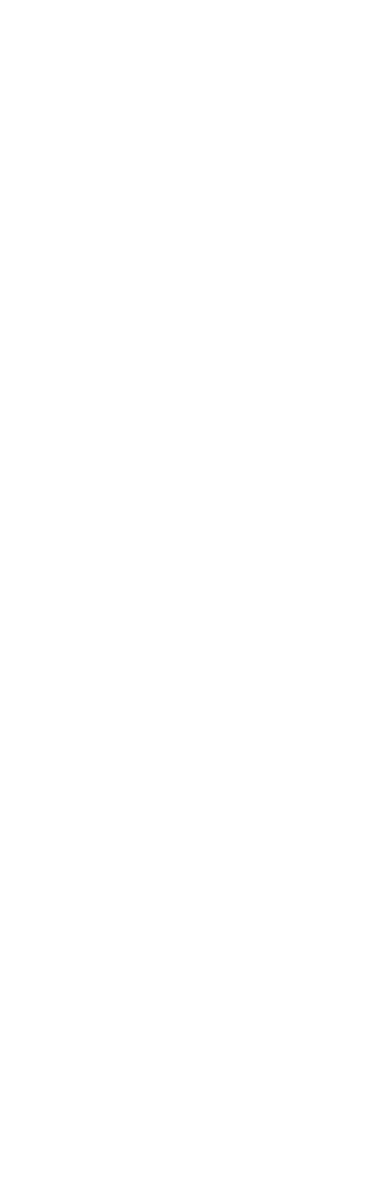
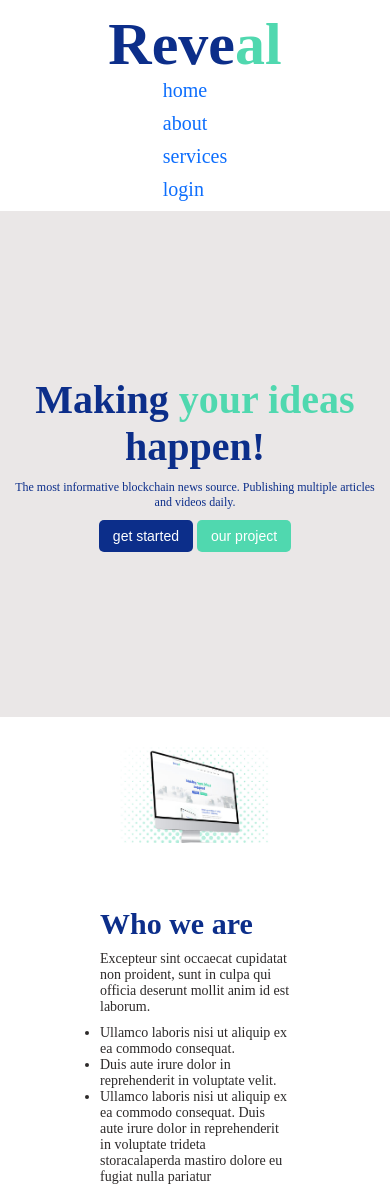
Before and after one commit to Mohosin075/reveal, a plain HTML site: page index.html in a window 390 px wide. Before the commit the page ends 844 px from the top, so only its background shows below. Drawn offline with Linux system fonts and the light colour scheme.

Commit message:
home page design - header and about section with responsive

```diff
--- a/index.html
+++ b/index.html
@@ -4,9 +4,49 @@
     <meta charset="UTF-8" />
     <meta name="viewport" content="width=device-width, initial-scale=1.0" />
     <title>Reveal</title>
-    <link rel="stylesheet" href="./styles/style.css">
+    <link rel="stylesheet" href="./styles/style.css" />
+    <link rel="stylesheet" href="./styles/responsive.css">
   </head>
   <body>
-
+    <header>
+      <nav class="container">
+        <div>
+          <h2 class="logo">Reve<span>al</span></h2>
+        </div>
+        <ul class="menu">
+          <li><a href="">home</a></li>
+          <li><a href="">about</a></li>
+          <li><a href="">services</a></li>
+          <li><a href="">login</a></li>
+        </ul>
+      </nav>
+      <div class="banner">
+        <div class="banner-content">
+          <h1>Making <span>your ideas</span> <br> happen!</h1>
+          <p>The most informative blockchain news source. Publishing multiple articles and videos daily.</p>
+          <div>
+            <button class="btn banner-btn">get started</button>
+            <button class="btn ">our project</button>
+          </div>
+        </div>
+      </div>
+    </header>
+    <main>
+        <!-- Who we are -->
+        <section class="about container">
+            <div class="about-img">
+                <img src="./image/about-img.jpg" alt="">
+            </div>
+            <div class="about-content">
+                <h2 class="section-title">Who we are</h2>
+                <p>Excepteur sint occaecat cupidatat non proident, sunt in culpa qui officia deserunt mollit anim id est laborum.</p>
+                <ul>
+                    <li>Ullamco laboris nisi ut aliquip ex ea commodo consequat.</li>
+                    <li>Duis aute irure dolor in reprehenderit in voluptate velit.</li>
+                    <li>Ullamco laboris nisi ut aliquip ex ea commodo consequat. Duis aute irure dolor in reprehenderit in voluptate trideta storacalaperda mastiro dolore eu fugiat nulla pariatur</li>
+                </ul>
+            </div>
+        </section>
+    </main>
   </body>
 </html>
--- /dev/null
+++ b/styles/responsive.css
@@ -0,0 +1,44 @@
+@media screen and (max-width: 700px) {
+  nav {
+    flex-direction: column;
+  }
+  .container{
+    padding: 10px 100px;
+}
+  .menu {
+    flex-direction: column;
+    gap: 10px;
+  }
+  .banner {
+    height: 60vh;
+  }
+  .banner-content {
+    padding: 10px;
+  }
+  .banner-content h1 {
+    font-size: 40px;
+  }
+  .banner-content p {
+    font-size: 12px;
+  }
+  .btn {
+    padding: 8px 14px;
+    font-size: 14px;
+    border-radius: 5px;
+  }
+  /* about section */
+  .about{
+    flex-direction: column;
+    gap:40px;
+    font-size: 14px;
+}
+.about-content{
+    width: 100%;
+}
+.about-img{
+    width: 100%;
+}
+.section-title{
+    font-size: 30px;
+}
+}
--- a/styles/style.css
+++ b/styles/style.css
@@ -3,6 +3,107 @@
     padding: 0;
     box-sizing: border-box;
 }
-h2{
-    background-color: blue;
+:root{
+    --primary-color : rgb(12, 46, 138);
+    --secondary-color : rgb(80, 216, 175);
 }
+/* common css */
+.btn{
+    padding: 12px 20px;
+    font-size: 18px;
+    cursor: pointer;
+    background-color: var(--secondary-color);
+    border: none;
+    color: white;
+    border-radius: 7px;
+    transition: all .3s;
+}
+.btn:hover{
+    background-color: gray;
+}
+.container{
+    padding: 20px 100px;
+}
+.section-title{
+    font-size: 50px;
+    color: var(--primary-color);
+}
+
+nav{
+    display: flex;
+    justify-content: space-between;
+    align-items: center;
+}
+.logo{
+    font-size: 60px;
+    font-weight: 800;
+    color: var(--primary-color);
+}
+.logo span{
+    color: var(--secondary-color);
+}
+.menu{
+    display: flex;
+    gap: 20px;
+    list-style: none;
+    font-size: 20px;
+}
+.menu a{
+    text-decoration: none;
+    color: rgb(13, 110, 253);
+    font-weight: 500;
+}
+/* banner */
+.banner{
+    width: 100%;
+    height: 100vh;
+    background-color: rgb(234, 231, 231);
+    display: flex;
+    justify-content: center;
+    align-items: center;
+}
+.banner-content{
+    text-align: center;
+}
+.banner-content h1{
+    font-size: 80px;
+    color: var(--primary-color);
+}
+.banner-content span{
+    color: var(--secondary-color);
+}
+.banner-content p{
+    font-size: 18px;
+    color: var(--primary-color);
+    margin: 10px 0;
+}
+.banner-btn{
+    background-color: var(--primary-color);
+}
+.banner-btn:hover{
+    background-color: var(--primary-color);
+}
+
+/* about section */
+.about{
+    display: flex;
+    justify-content: space-between;
+    align-items: center;
+    gap:40px;
+    font-size: 18px;
+    font-weight: normal;
+    color: rgb(45, 42, 42);
+}
+.about-content{
+    width: 50%;
+}
+.about-content p{
+    margin: 10px 0;
+}
+.about-img{
+    width: 50%;
+}
+.about img{
+    padding: 20px;
+    width: 100%;
+}
```
